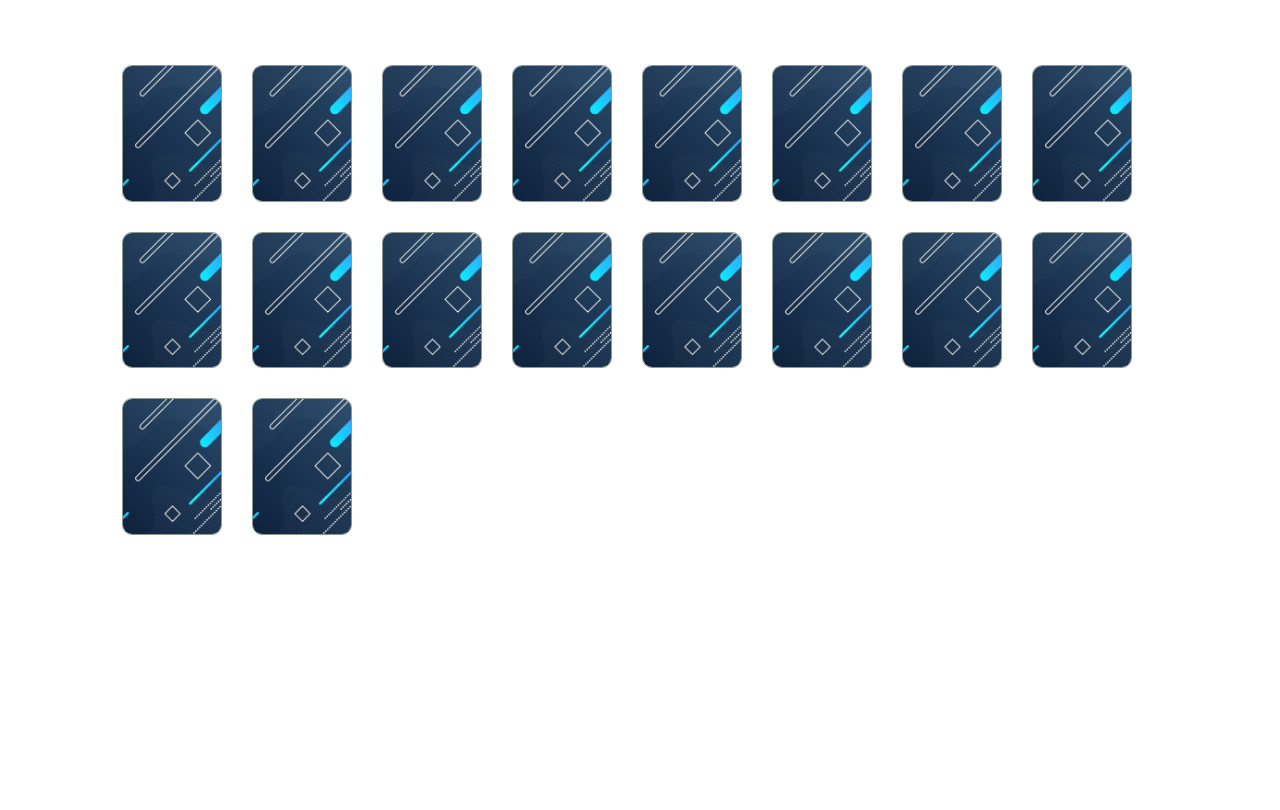
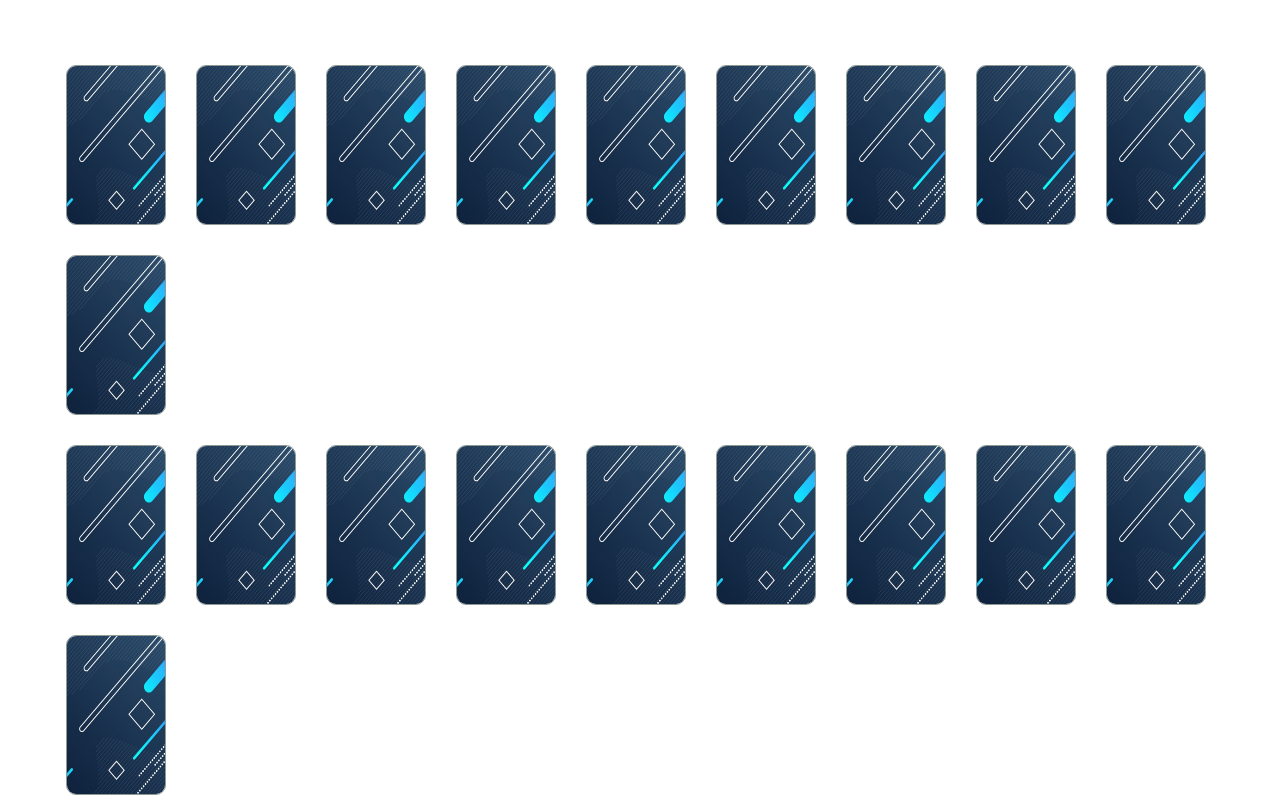
Before and after one commit to jatinhchanchlani/memoria, a React (Create React App) app: page / in a window 1280 px wide. Built offline with nearby package versions, Linux system fonts and the light colour scheme.

Commit message:
Revert "Reduce no. of cards to 9 and use col instead of hardcoded margins"
This reverts commit be9640d1006696c59b6734c072fd39fa86b67946.

```diff
--- a/src/components/card.jsx
+++ b/src/components/card.jsx
@@ -4,16 +4,23 @@ import "../css/card.css";
 //  props
 //    value: value of the card e.g. 1, 2, 3, ..
 //    suite: clubs, diamonds, ..
+const IMAGE_WIDTH = "100";
+const IMAGE_HEIGHT = "160";
+
 class CardImage extends Component {
   render() {
     const imagePath = this.getImagePath();
     return (
+      <div className="image-container">
         <img
           className="card-image image-fluid"
           src={require("../images/cards/" + imagePath)}
           alt={imagePath}
+          width={IMAGE_WIDTH}
+          height={IMAGE_HEIGHT}
           onClick={() => this.props.onClick(this.props.card)}
         />
+      </div>
     );
   }
 
--- a/src/components/cards.jsx
+++ b/src/components/cards.jsx
@@ -8,14 +8,22 @@ import ImageCard from "./card";
 class Cards extends Component {
   key = 1;
   render() {
-    const { cards } = this.props;
+    return (
+      <React.Fragment>
+        {this.renderCards(this.props.cards, 0, 10)}
+        {this.renderCards(this.props.cards, 10, 20)}
+      </React.Fragment>
+    );
+  }
+
+  renderCards(cards, start, end) {
     if (cards.length > 0) {
       return (
-        <div className="row">
-          {cards.map((card) => (
+        <div className="row" style={{ marginLeft: "4%" }}>
+          {_.range(start, end).map((num) => (
             <ImageCard
               key={this.key++}
-              card={card}
+              card={cards[num]}
               onClick={this.props.onClick}
             />
           ))}
--- a/src/components/countdown.jsx
+++ b/src/components/countdown.jsx
@@ -21,7 +21,7 @@ class Countdown extends Component {
 
   render() {
     return (
-      <div>
+      <div style={{ marginLeft: "4%" }}>
         <h4>
           <b>Time remaining </b>
           <span className="badge badge-primary">
--- a/src/components/game.jsx
+++ b/src/components/game.jsx
@@ -31,8 +31,6 @@ class Game extends Component {
     return (
       <div className="container-fluid">
         <div className="row" style={{ height: 50 }}>
-          <div className="col col-1" />
-          <div className="col">
           {this.state.showTimer ? (
             <Countdown
               seconds={TIMER_SECONDS}
@@ -40,17 +38,11 @@ class Game extends Component {
             />
           ) : null}
         </div>
-          <div className="col col-1" />
-        </div>
         <div className="row">
-          <div className="col col-1" />
-          <div className="col">
           <Cards
             cards={this.state.cards}
             onClick={(card) => this.openCard(card)}
           />
-          </div>
-          <div className="col col-1" />
         </div>
       </div>
     );
--- a/src/css/card.css
+++ b/src/css/card.css
@@ -3,10 +3,6 @@
   border-radius: 10px;
   border: 1px solid #8e9992;
   cursor: pointer;
-  width: max-content;
-  max-width: 100px;
-  height: max-content;
-  max-height: 160px;
 }
 
 img:hover {
--- a/src/model/card.js
+++ b/src/model/card.js
@@ -7,8 +7,8 @@ const NUMBER_MIN = 1;
 const NUMBER_MAX = 13;
 const SUITE_MIN = 1;
 const SUITE_MAX = 4;
-const NUMBER_OF_CARDS = 9;
-const NUMBER_OF_POSITIONS = 17;
+const NUMBER_OF_CARDS = 10;
+const NUMBER_OF_POSITIONS = 19;
 
 const suites = {
     1: "clubs",
```
Lines whose indentation alone changed are shown as unchanged.
